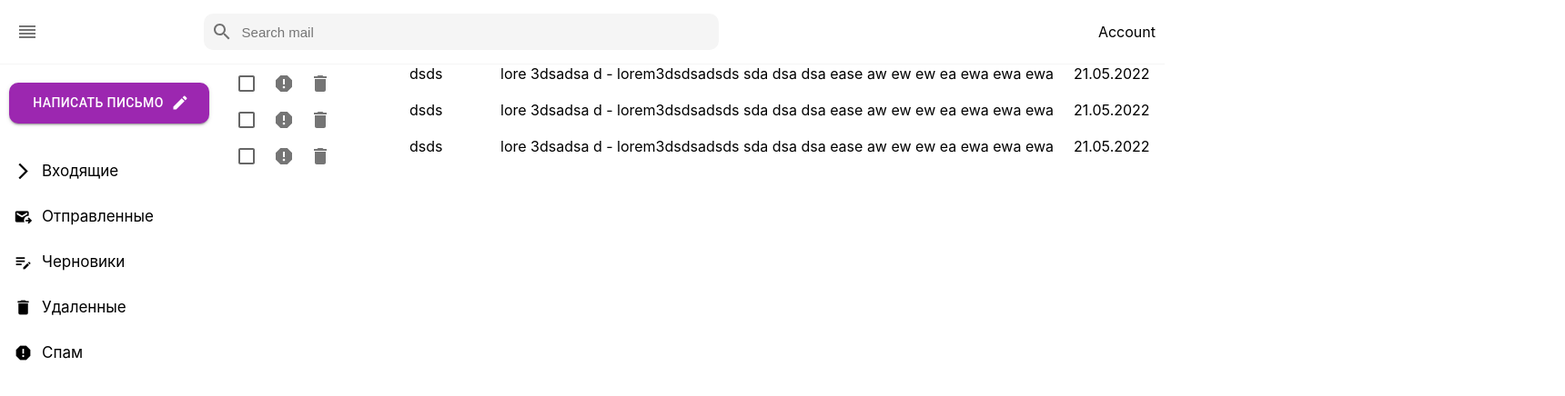
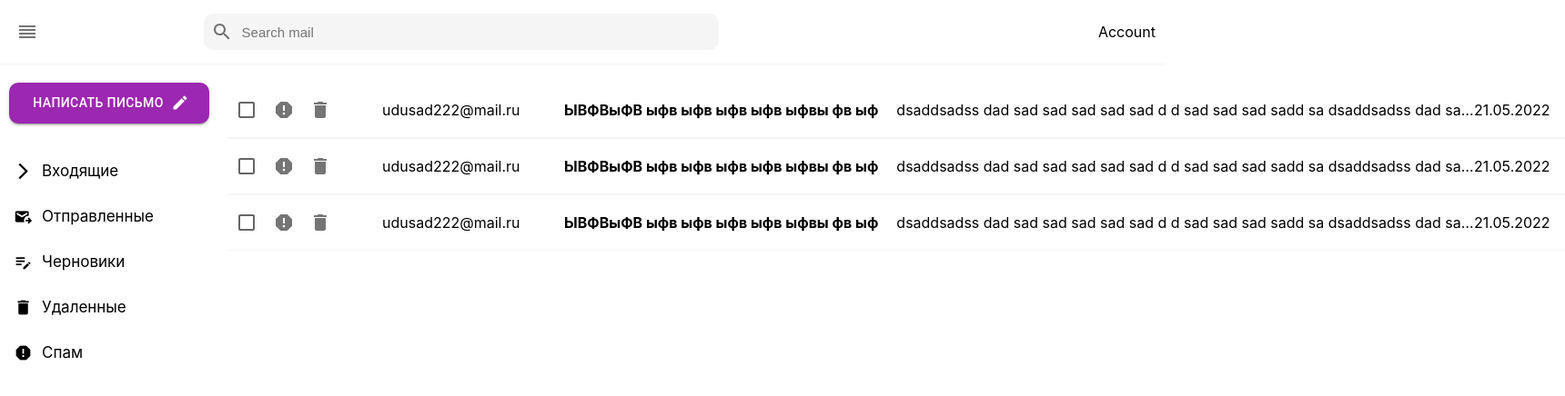
Before and after one commit to atmKs/totsystems-test, a React (Create React App) app: page / in a window 1280 px wide. Shown: the top 436 px of the page at 91% size, 1720 px wide, since content can reach past the window. Built offline with nearby package versions, Linux system fonts and the light colour scheme.

Commit message:
add text-overflow

```diff
--- a/src/components/EmailItem/EmailItem.js
+++ b/src/components/EmailItem/EmailItem.js
@@ -16,10 +16,18 @@ const EmailItem = () => {
           <DeleteIcon></DeleteIcon>
         </IconButton>
       </div>
-      <div className="email-info">dsds</div>
+      <div className="email-info">udusad222@mail.ru</div>
       <div className="email-message">
-        lore 3dsadsa d - lorem3dsdsadsds sda dsa dsa ease aw ew ew ea ewa ewa
-        ewa{' '}
+        <p>
+          <b>ЫВФВыФВ ыфв ыфв ыфв ыфв ыфвы фв ыф</b>
+          <span>
+            dsaddsadss dad sad sad sad sad sad d d sad sad sad sadd sa
+            dsaddsadss dad sad sad sad sad sad d d sad sad sad sadd sa
+            dsaddsadss dad sad sad sad sad sad d d sad sad sad sadd sa
+            dsaddsadss dad sad sad sad sad sad d d sad sad sad sadd sa
+            dsaddsadss dad sad sad sad sad sad d d sad sad sad sadd sa
+          </span>
+        </p>
       </div>
       <div className="email-data">21.05.2022</div>
     </div>
--- a/src/components/EmailItem/EmailItem.scss
+++ b/src/components/EmailItem/EmailItem.scss
@@ -1,5 +1,35 @@
 .email-wrapper {
   display: grid;
-  grid-template-columns: 200px 100px auto 100px;
-  height: 40px;
+  grid-template-columns: 170px 200px auto 100px;
+  height: 60px;
+  &:first-child {
+    border-top: none;
+  }
+  border-top: 1px solid whitesmoke;
+  border-bottom: 1px solid whitesmoke;
+  .email-icons {
+    display: flex;
+    align-items: center;
+  }
+  .email-info {
+    display: flex;
+    align-items: center;
+  }
+  .email-message {
+    display: flex;
+    align-items: center;
+    p {
+      white-space: nowrap;
+      overflow: hidden;
+      text-overflow: ellipsis;
+      max-width: 1000px;
+      span {
+        margin-left: 20px;
+      }
+    }
+  }
+  .email-data {
+    display: flex;
+    align-items: center;
+  }
 }
--- a/src/components/EmailList/EmailList.scss
+++ b/src/components/EmailList/EmailList.scss
@@ -1,2 +1,3 @@
 .email-container {
+  margin-top: 20px;
 }
```
